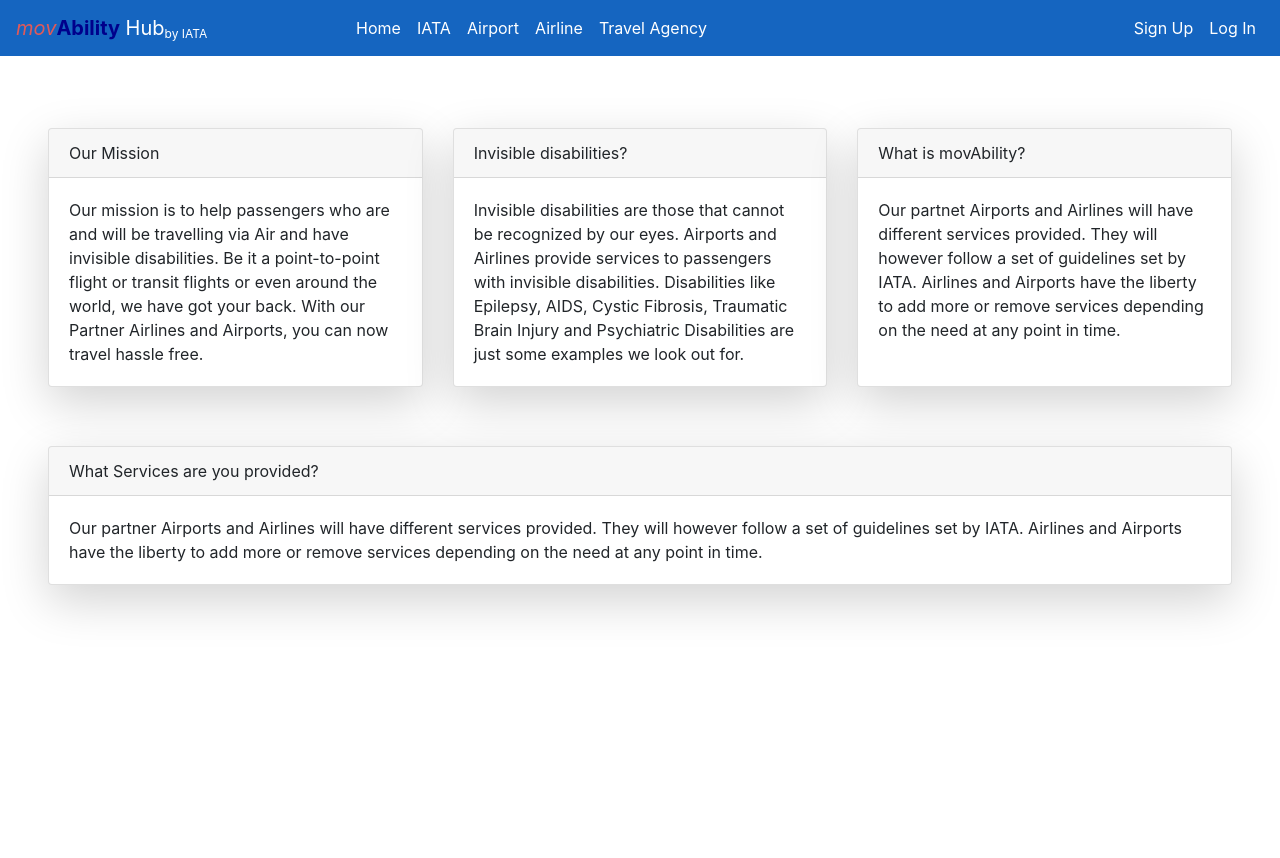
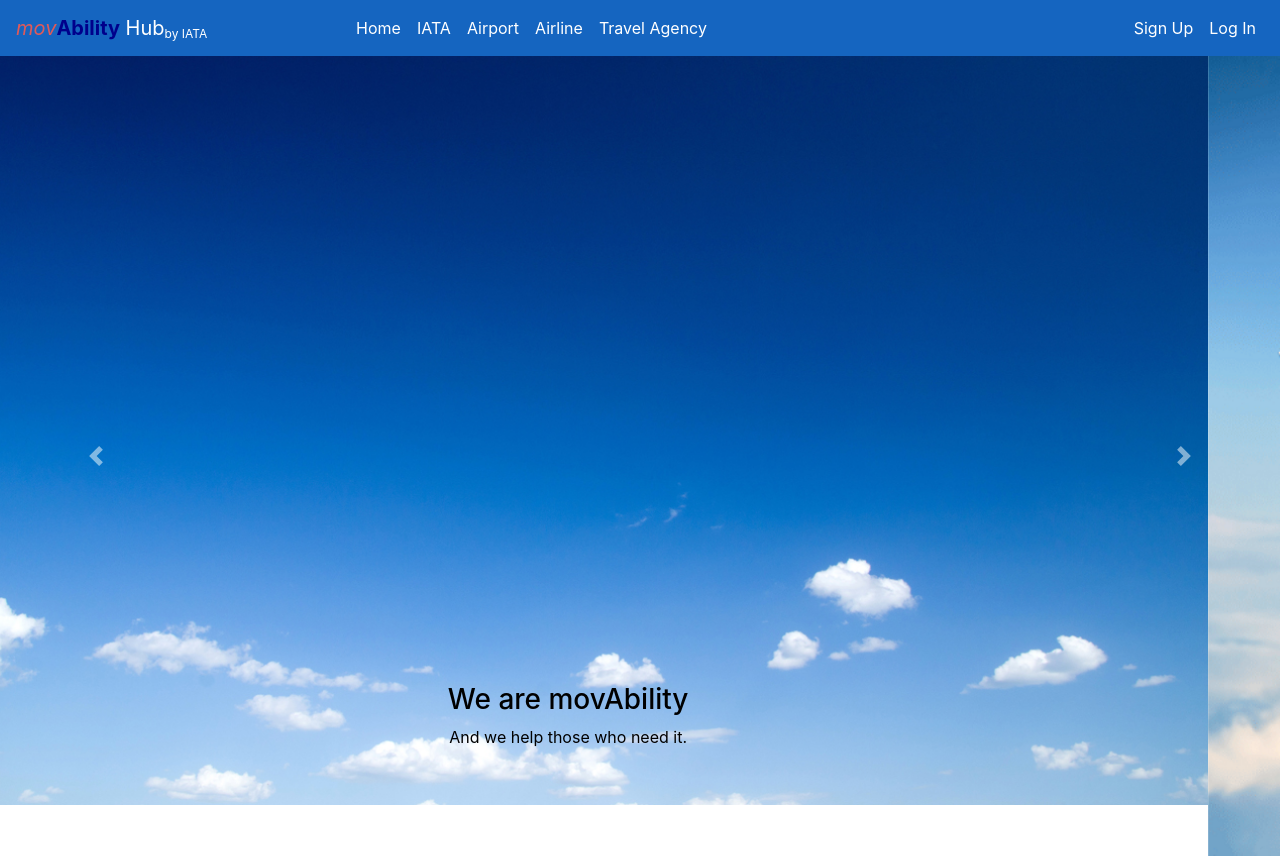
Before and after one commit to movAbilityHub/movAbilityHubFrontEnd, a React (Create React App) app: page / in a window 1280 px wide. Shown: the top 858 px of the page. Before the commit the page ends 800 px from the top, so only its background shows below. Built offline with nearby package versions, Linux system fonts and the light colour scheme.

Commit message:
Added Carousel after merge

```diff
--- a/src/components/home/homeLanding.js
+++ b/src/components/home/homeLanding.js
@@ -2,14 +2,44 @@
 
 import "bootstrap/dist/css/bootstrap.min.css";
 import "../../assets/styles/home.css";
+import pic1 from "../../assets/images/iata1.jpg";
+import pic2 from "../../assets/images/iata2.jpg";
 
 import CardDeck from "react-bootstrap/CardDeck";
 import Card from "react-bootstrap/Card";
 import Row from "react-bootstrap/Row";
+import Carousel from "react-bootstrap/Carousel";
 
 class HomeLanding extends Component {
   render() {
     return (
+     <div>
+     <Carousel className="sliders">
+        <Carousel.Item>
+          <img
+            className="d-block w-100 h-50"
+            src={pic2}
+            alt="First slide"
+          />
+          <Carousel.Caption>
+            <h3>We are movAbility</h3>
+            <p>And we help those who need it.</p>
+          </Carousel.Caption>
+        </Carousel.Item>
+        <Carousel.Item>
+          <img
+            className="d-block w-100"
+            src={pic1}
+            alt="Third slide"
+          />
+
+          <Carousel.Caption>
+            <h3>We are aviation lovers</h3>
+            <p>And we help you fly hassle free.</p>
+          </Carousel.Caption>
+        </Carousel.Item>
+        </Carousel>
+
       <Row className="m-5">
         <CardDeck className="cardDeck">
           <Card className="shadow-lg rounded" id="card">
@@ -62,6 +92,7 @@
           </Card>
         </CardDeck>
       </Row>
+      </div>
     );
   }
 }
```
Also changed, not shown: src/components/travelAgent/newRequest.js (line endings or trailing spaces).
